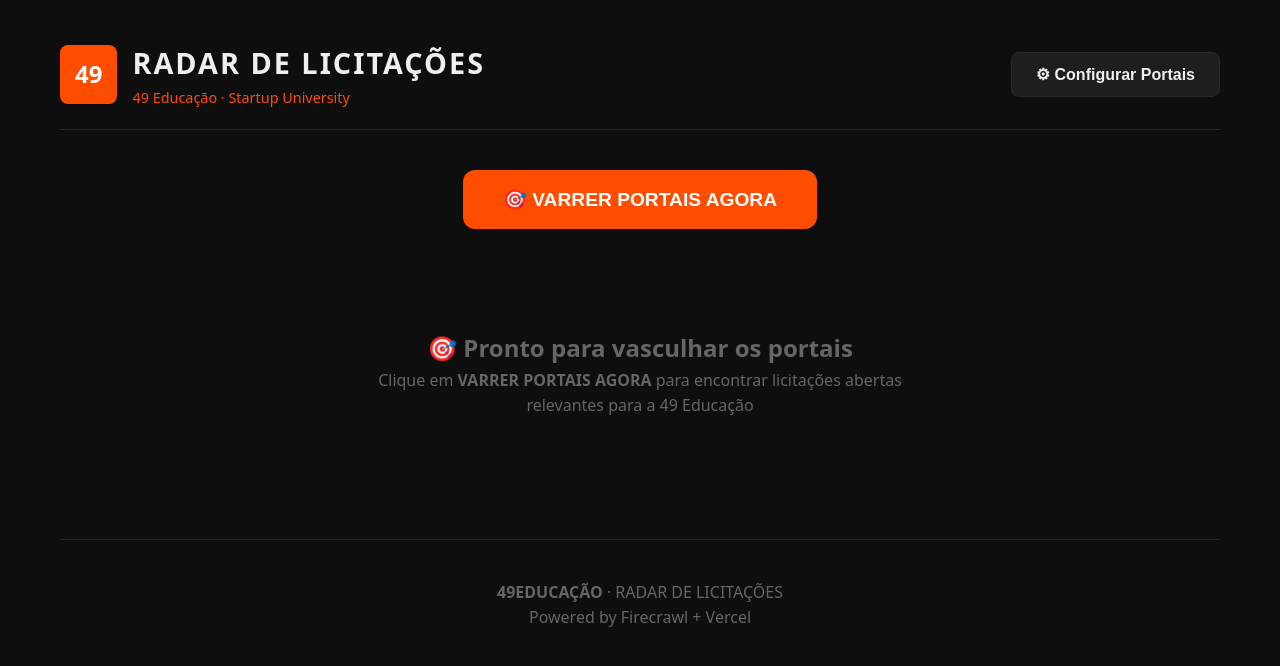
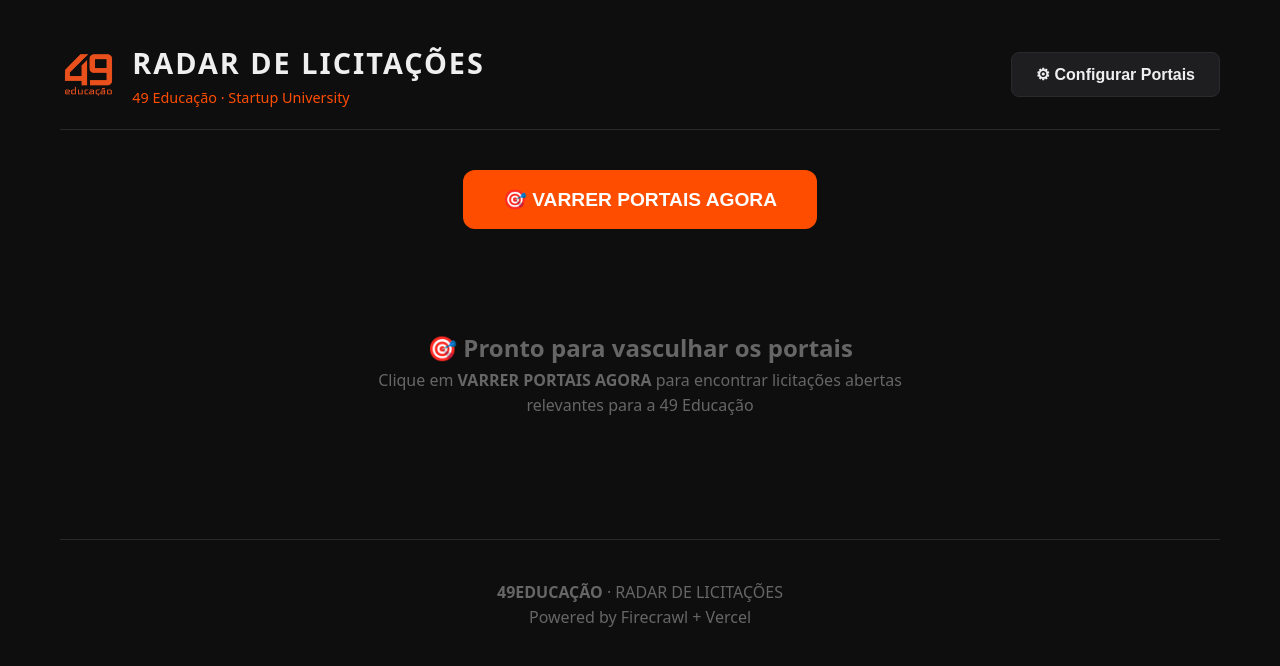
Before and after one commit to rafaelpeck-eng/radar-49-educacao, a website: page index.html in a window 1280 px wide. Drawn offline with Linux system fonts and the light colour scheme.

Commit message:
Update index.html

```diff
--- a/index.html
+++ b/index.html
@@ -42,13 +42,9 @@
             gap: 15px;
         }
 
-        .logo-badge {
-            background: var(--laranja);
-            color: white;
-            font-weight: 700;
-            font-size: 1.5rem;
-            padding: 10px 15px;
-            border-radius: 8px;
+        .logo-img {
+            height: 50px;
+            width: auto;
         }
 
         .logo h1 {
@@ -304,7 +300,7 @@
     <div class="container">
         <header>
             <div class="logo">
-                <div class="logo-badge">49</div>
+                <img src="favicon.png" alt="49 Educação" class="logo-img">
                 <div>
                     <h1>RADAR DE LICITAÇÕES</h1>
                     <div class="subtitle">49 Educação · Startup University</div>
```
